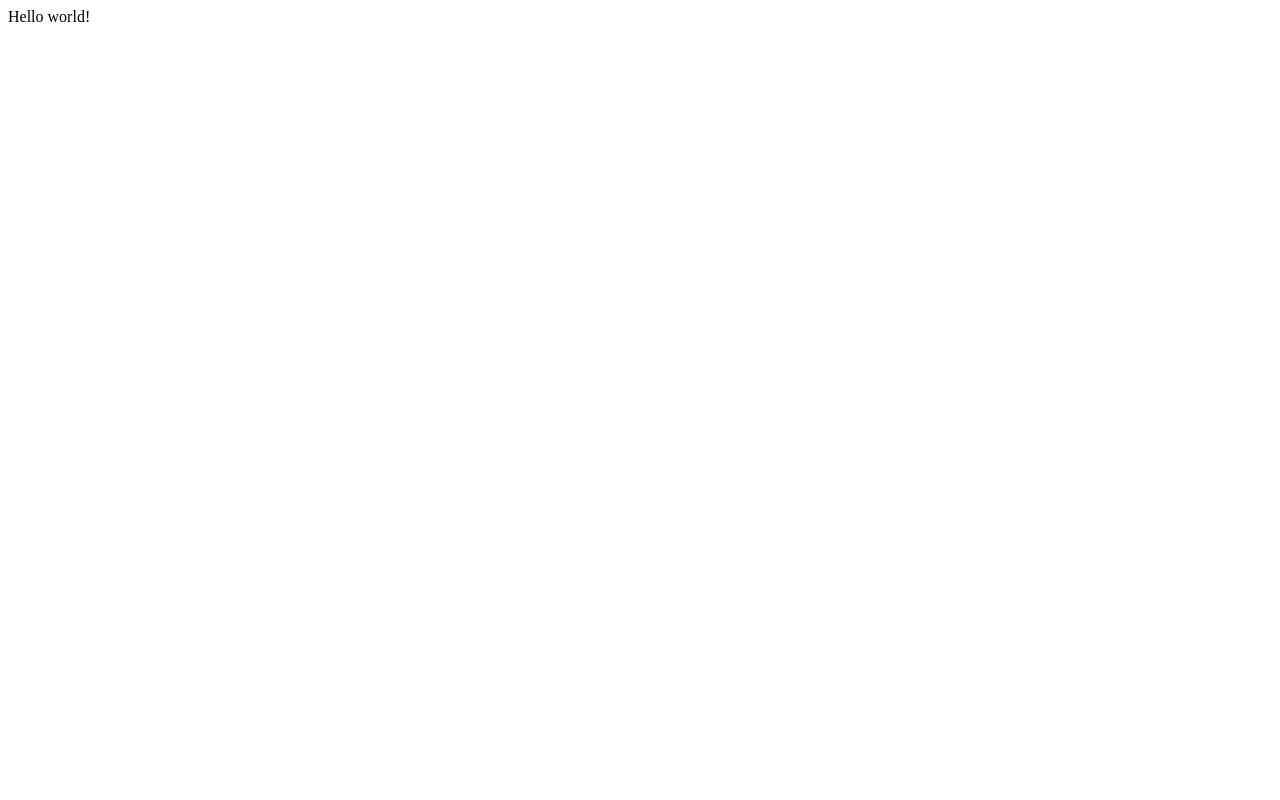
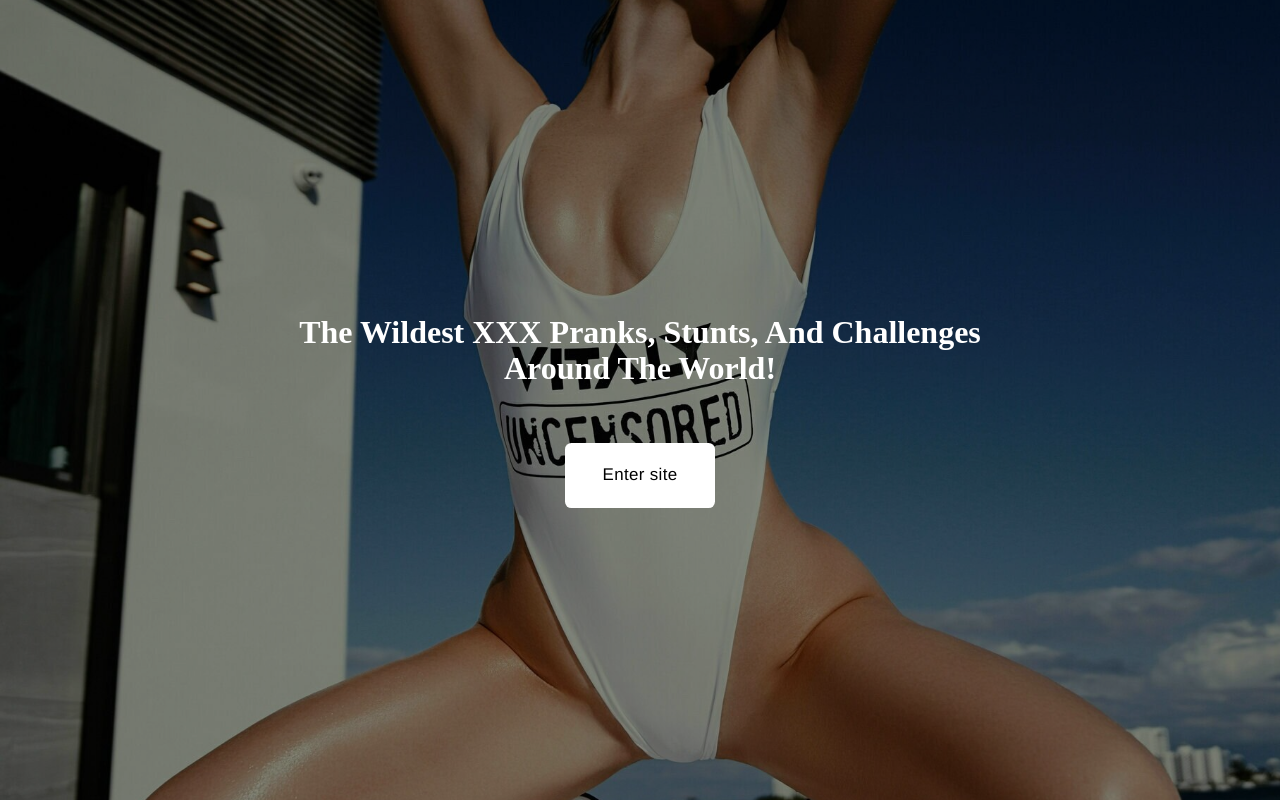
Before and after one commit to jzlstyle/landing-page, a Gatsby site: page / in a window 1280 px wide. Built offline with nearby package versions, Linux system fonts and the light colour scheme; Gatsby itself is replaced by a stand-in of ours.

Commit message:
first commit

```diff
--- /dev/null
+++ b/gatsby-browser.js
@@ -0,0 +1 @@
+import "normalize.css"
--- a/gatsby-config.js
+++ b/gatsby-config.js
@@ -1,10 +1,15 @@
-/**
- * Configure your Gatsby site with this file.
- *
- * See: https://www.gatsbyjs.org/docs/gatsby-config/
- */
+const path = require(`path`)
 
 module.exports = {
-  /* Your site config here */
-  plugins: [],
+  plugins: [
+    {
+      resolve: `gatsby-source-filesystem`,
+      options: {
+        name: `images`,
+        path: path.join(__dirname, `src`, `images`),
+      },
+    },
+    `gatsby-plugin-sharp`,
+    `gatsby-transformer-sharp`,
+  ],
 }
--- a/src/pages/index.js
+++ b/src/pages/index.js
@@ -1,5 +1,57 @@
 import React from "react"
+import { useStaticQuery, graphql } from "gatsby"
+import Img from "gatsby-image"
+import "../styles/styles.css"
 
-export default function Home() {
-  return <div>Hello world!</div>
+const Button = () => <a href="https://www.jzlvip.tv/" className="block-button">Enter site</a>
+
+export default function Image() {
+  const data = useStaticQuery(graphql`
+    query {
+      file(relativePath: { eq: "background.jpg" }) {
+        childImageSharp {
+          # Specify a fixed image and fragment.
+          # The default width is 400 pixels
+          fluid {
+            ...GatsbyImageSharpFluid_noBase64
+          }
+        }
+      }
+    }
+  `)
+
+  return (
+    <section className="page-section">
+      <div className="section-background">
+        <Img
+          style={{
+            width: "100%",
+            height: "100%",
+            objectPosition: "50% 50%",
+            objectFit: "cover",
+          }}
+          fluid={data.file.childImageSharp.fluid}
+          alt="Gatsby Docs are awesome"
+        />
+        <div className="overlay" style={{ opacity: 0.4 }} />
+      </div>
+      <div className="content-wrapper">
+        <div className="content">
+          <div className="row">
+            <h1
+              style={{
+                textAlign: "center",
+                whiteSpace: "pre-wrap",
+              }}
+            >
+              The Wildest XXX Pranks, Stunts, And Challenges Around The World!
+            </h1>
+          </div>
+          <div className="row center" >
+            <Button />
+          </div>
+        </div>
+      </div>
+    </section>
+  )
 }
--- /dev/null
+++ b/src/styles/styles.css
@@ -0,0 +1,108 @@
+.section-background {
+  position: absolute;
+  top: 0px;
+  right: 0px;
+  bottom: 0px;
+  left: 0px;
+  overflow: hidden;
+  pointer-events: none;
+  background-color: black;
+}
+
+.overlay {
+  position: absolute;
+  top: 0;
+  right: 0;
+  bottom: 0;
+  left: 0;
+  background-color: #000;
+}
+
+.content-wrapper {
+  display: flex;
+  justify-content: center;
+  margin: 0 auto;
+  box-sizing: content-box;
+  padding-top: 10vmax;
+  padding-right: 3vw;
+  padding-bottom: 10vmax;
+  padding-left: 3vw;
+  z-index: 1;
+}
+
+@media screen and (max-width: 767px) {
+  .content {
+    width: 100% !important;
+  }
+}
+
+@media screen and (min-width: 768px) {
+  .content {
+    width: 75%;
+  }
+}
+
+.page-section {
+  position: relative;
+  display: flex;
+  align-items: center;
+  justify-content: center;
+  background: black;
+  box-sizing: border-box;
+  min-height: 100vh;
+}
+
+h1 {
+  color: #fff;
+  margin: 2rem 0;
+}
+
+.block-button {
+  border-radius: .4rem;
+  transition: .1s opacity linear;
+  color: #000;
+  background-color: #fff;
+  border-color: #fff;
+  display: inline-block;
+  -webkit-font-smoothing: antialiased;
+  line-height: normal;
+  padding: 1.4rem 2.338rem;
+  z-index: 1;
+  font-family: "proxima-nova", "Helvetica Neue", Helvetica, Arial, sans-serif;
+  line-height: 1em;
+  letter-spacing: .05em;
+  font-weight: 500;
+  font-style: normal;
+  text-transform: none;
+  line-height: 1.2em;
+  letter-spacing: .02em;
+  font-size: 1rem;
+  font-size: calc(.12vh + 1rem);
+}
+
+.block-button:hover {
+  opacity: .8
+}
+
+.row {
+  padding: 17px
+}
+
+.center {
+  text-align: center;
+}
+
+a {
+  text-decoration: none;
+  color: inherit;
+}
+
+a {
+  text-decoration: none;
+  color: inherit;
+  cursor: pointer;
+}
+
+a {
+  background: transparent;
+}
```
Also changed, not shown: package.json (+9 -1 lines), src/utils/typography.js (added, +15 -0 lines), src/images/background.jpg (added), src/images/jzl.png (added), 1 other file.
